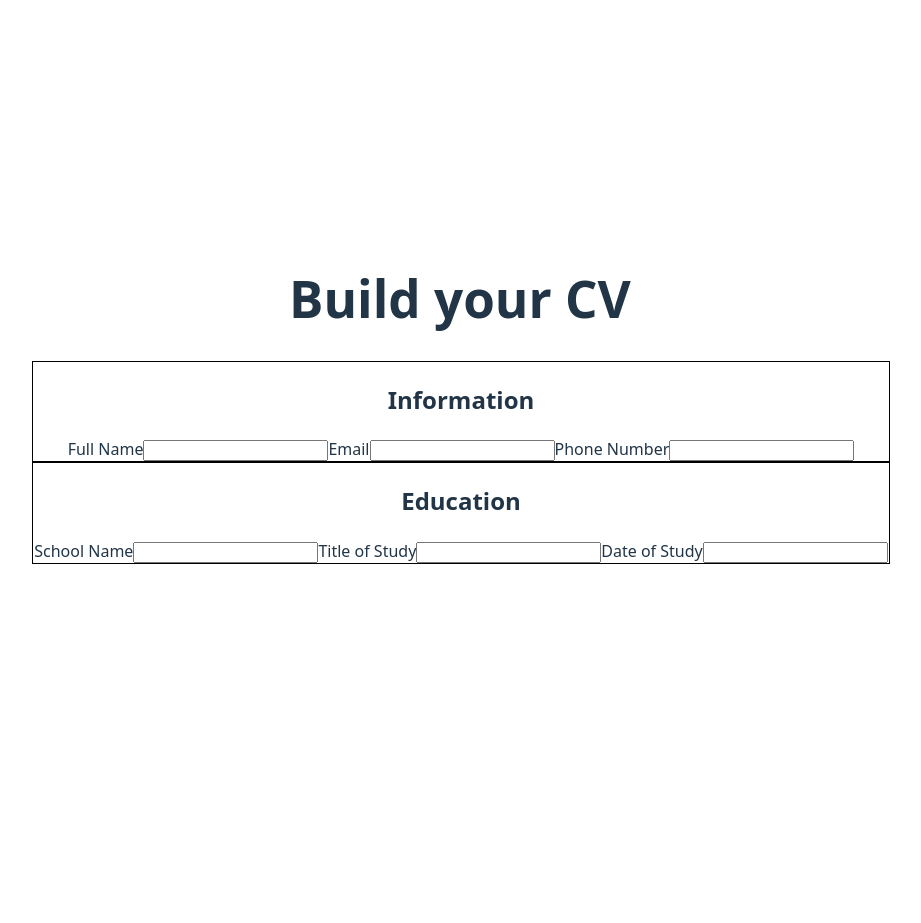
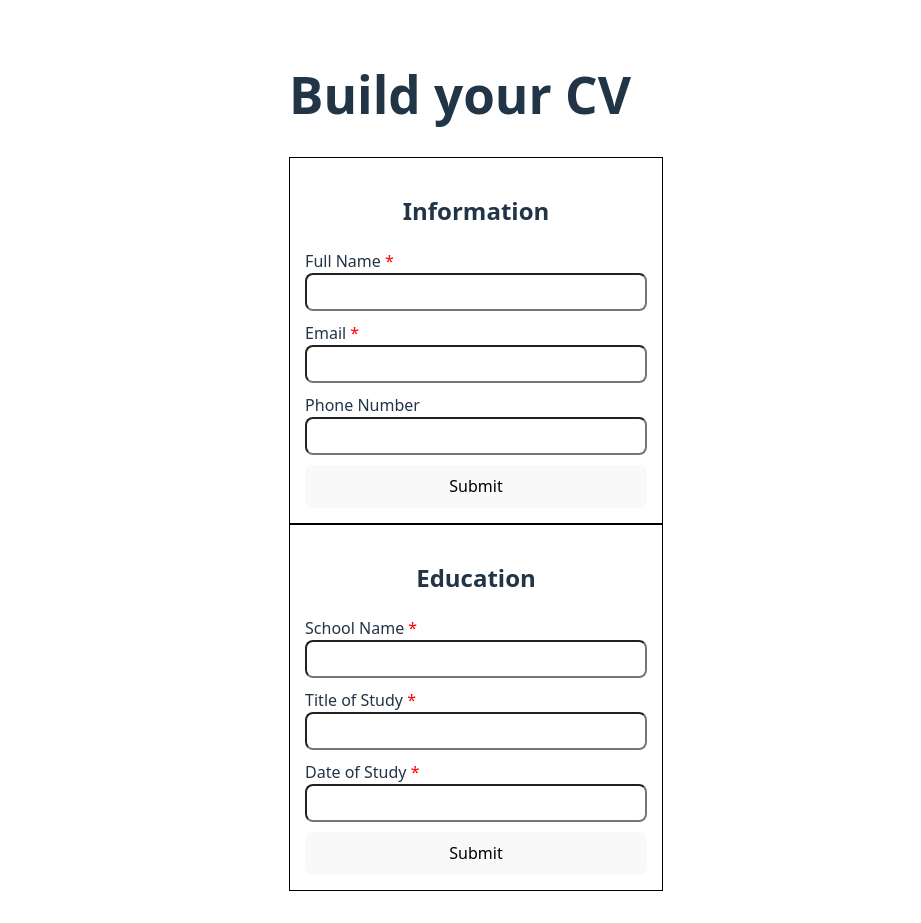
Before and after one commit to bbantier/odin-cv, a React (Vite) app: page / in a window 1280 px wide. Shown: the whole page, without its empty margins (180-1101 px from the left). Before the commit the page ends 800 px from the top, so only its background shows below. Built offline with nearby package versions, Linux system fonts and the light colour scheme.

Commit message:
chore: form styling

```diff
--- a/src/App.jsx
+++ b/src/App.jsx
@@ -3,15 +3,15 @@ import Section from "./components/Section";
 
 function App() {
   const info = [
-    { name: "fname", label: "Full Name", type: "text" },
-    { name: "email", label: "Email", type: "email" },
+    { name: "fname", label: "Full Name", type: "text", required: true },
+    { name: "email", label: "Email", type: "email", required: true },
     { name: "phone", label: "Phone Number", type: "tel" },
   ];
 
   const edu = [
-    { name: "school", label: "School Name", type: "text" },
-    { name: "study", label: "Title of Study", type: "text" },
-    { name: "study-date", label: "Date of Study", type: "number" },
+    { name: "school", label: "School Name", type: "text", required: true },
+    { name: "study", label: "Title of Study", type: "text", required: true },
+    { name: "study-date", label: "Date of Study", type: "number", required:true },
   ];
 
   return (
--- a/src/components/Form.jsx
+++ b/src/components/Form.jsx
@@ -1,14 +1,26 @@
+import "../style/Form.css";
+
 export default function Form({ fields }) {
   return (
     <form>
       {fields.map((field) => {
         return (
-          <label key={field.name} htmlFor={field.name}>
-            {field.label}
-            <input name={field.name} type={field.type} />
-          </label>
+          <div key={field.name} className="input-wrapper">
+            <label
+              htmlFor={field.name}
+              className={field.required ? "required" : ""}
+            >
+              {field.label}
+            </label>
+            <input
+              name={field.name}
+              type={field.type}
+              required={field.required}
+            />
+          </div>
         );
       })}
+      <button type="submit">Submit</button>
     </form>
   );
 }
--- a/src/components/Section.jsx
+++ b/src/components/Section.jsx
@@ -1,4 +1,4 @@
-import "../style/section.css";
+import "../style/Section.css";
 import Form from "./Form";
 
 export default function Section({ title, fields }) {
--- /dev/null
+++ b/src/style/Form.css
@@ -0,0 +1,24 @@
+form,
+.input-wrapper {
+  display: flex;
+  flex-direction: column;
+}
+
+form {
+  gap: 10px;
+}
+
+label {
+  text-align: left;
+}
+
+.required::after {
+  content: " *";
+  color: red;
+}
+
+input {
+  padding: 8px 5px;
+  border-radius: 8px;
+  font-size: 1em;
+}
--- a/src/style/section.css
+++ b/src/style/section.css
@@ -1,4 +1,5 @@
 .section {
+  padding: 15px;
   width: 100%;
   border: 1px solid black;
 }
```
